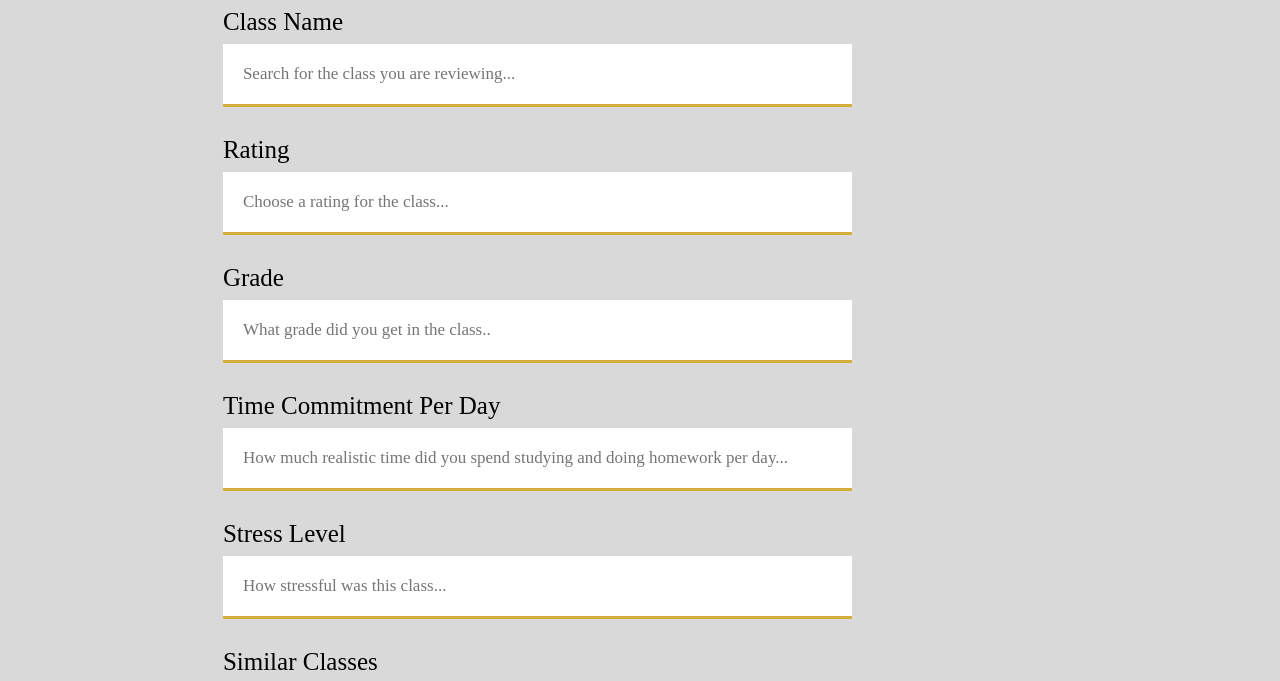
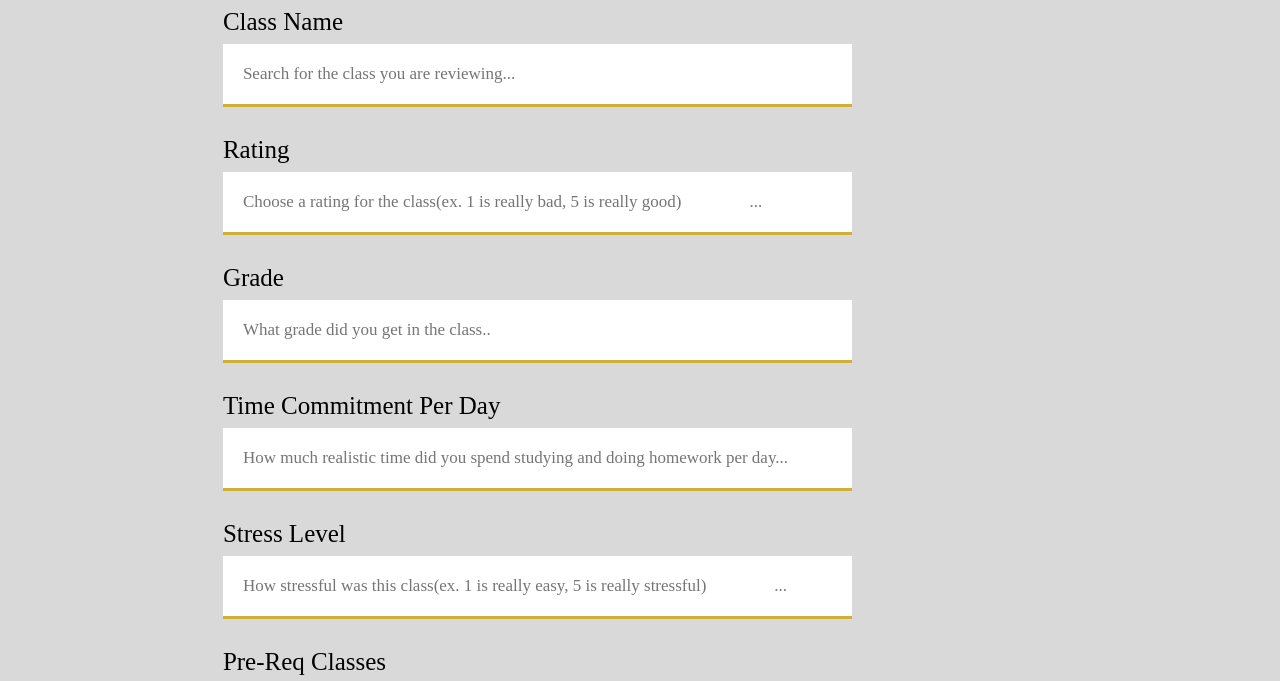
Before and after one commit to Ashwin-T/Xperiance, a website: page submitReview.html in a window 1280 px wide. Shown: the part 245-926 px from the top of the page. Drawn offline with Linux system fonts and the light colour scheme.

Commit message:
Update submitReview.html

```diff
--- a/submitReview.html
+++ b/submitReview.html
@@ -70,14 +70,16 @@
                 <div class = "titlesforReview">Class Name</div>
                 <input type="text" id = "classSelector" list = "classes" placeholder = "Search for the class you are reviewing..." style = "font-size: 17px;" >
                 <div class = "titlesforReview">Rating</div>
-                <input type="text" id = "ratingSelector" list = "rating" placeholder = "Choose a rating for the class..." style = "font-size: 17px;" >
+                <input type="text" id = "ratingSelector" list = "rating" placeholder = "Choose a rating for the class(ex. 1 is really bad, 5 is really good)
+                ..." style = "font-size: 17px;" >
                 <div class = "titlesforReview">Grade</div>
                 <input type="text" id = "gradeSelector" list = "grade" placeholder = "What grade did you get in the class.." style = "font-size: 17px;" >
                 <div class = "titlesforReview">Time Commitment Per Day</div>
                 <input type="text" id = "timeSelector"list = "realhmwtime" placeholder = "How much realistic time did you spend studying and doing homework per day..." style = "font-size: 17px;" >
                 <div class = "titlesforReview">Stress Level</div>
-                <input type="text" id = "stressLevelSelector" list = "rating" placeholder = "How stressful was this class..." style = "font-size: 17px;" >
-                <div class = "titlesforReview">Similar Classes</div>
+                <input type="text" id = "stressLevelSelector" list = "rating" placeholder = "How stressful was this class(ex. 1 is really easy, 5 is really stressful)
+                ..." style = "font-size: 17px;" >
+                <div class = "titlesforReview">Pre-Req Classes</div>
                 <input type="text" id = "similarClassSelector" list = "classes" placeholder = "What similar classes have you taken in the past..." style = "font-size: 17px;" >
                 <div class = "titlesforReview">General Review</div>
                 <input type="text" id = "reviewSelector" placeholder = "Write a thoughful review here!" style = "font-size: 17px;" >
```
